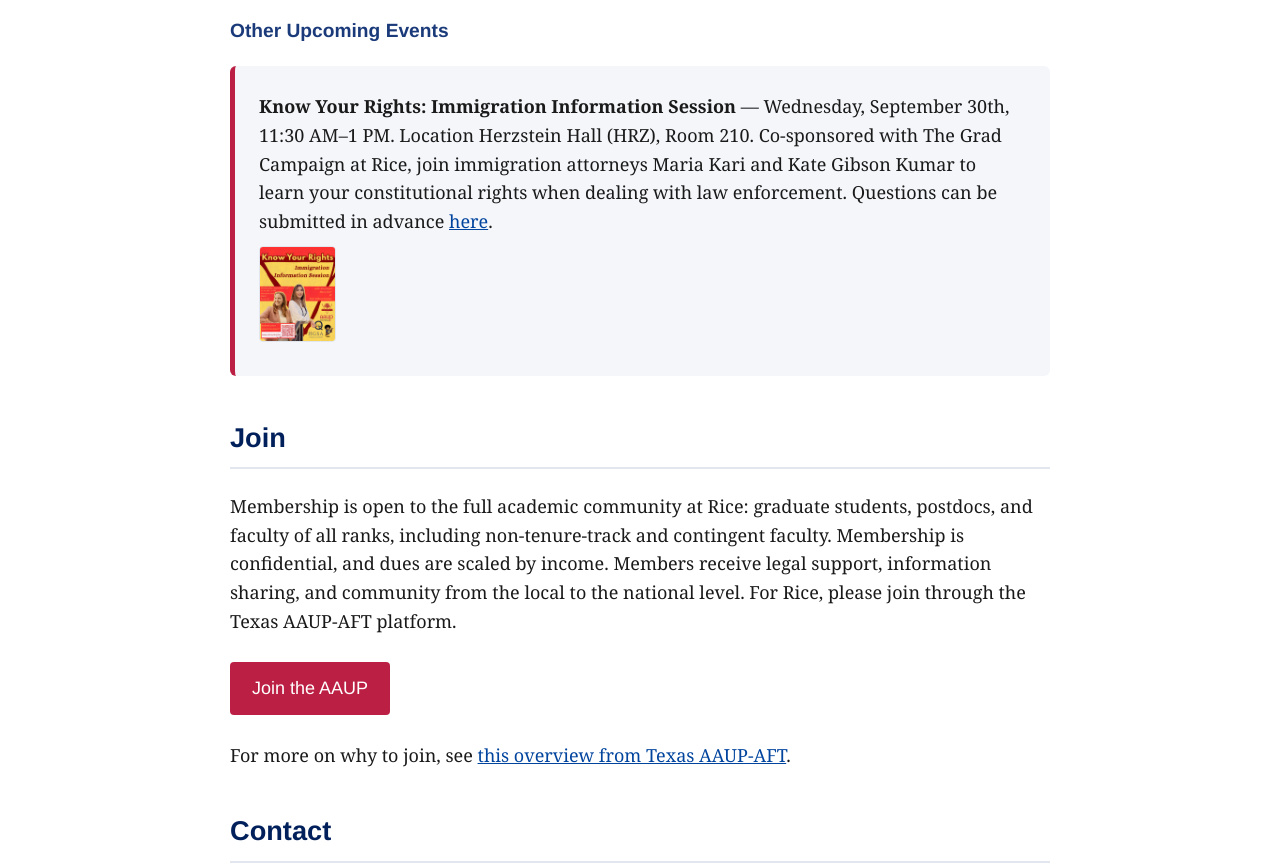
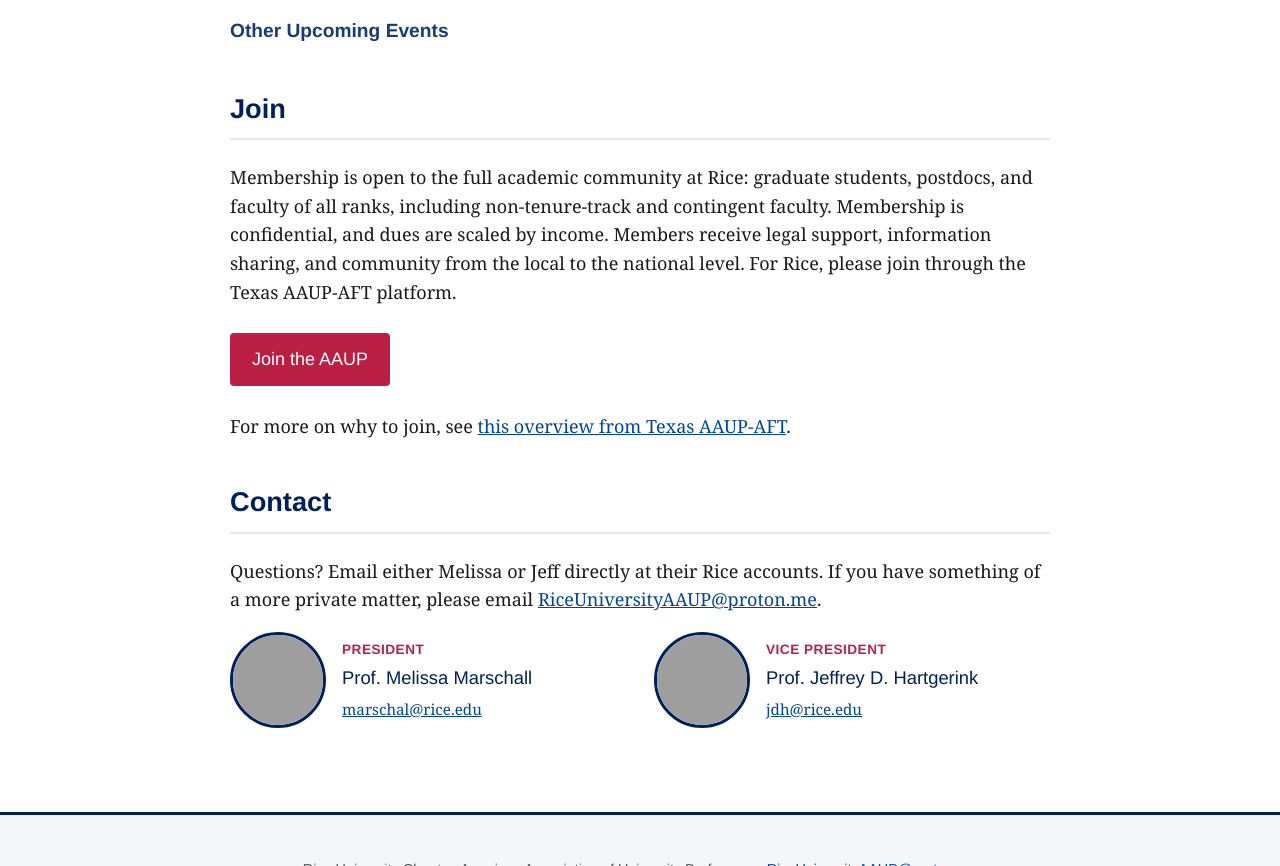
Before and after one commit to jdhartgerink/rice-aaup-webpage, a plain HTML site: page index.html in a window 1280 px wide. Shown: the part 971-1837 px from the top of the page. Drawn offline with Linux system fonts and the light colour scheme; grey boxes are pictures that could not be loaded.

Commit message:
Add files via upload

```diff
--- a/index.html
+++ b/index.html
@@ -69,12 +69,6 @@
 
 
       <h3>Other Upcoming Events</h3>
-      <div class="meeting-card">
-        <p><strong>Know Your Rights: Immigration Information Session</strong> &mdash; Wednesday, September 30th, 11:30 AM&ndash;1 PM. Location Herzstein Hall (HRZ), Room 210. Co-sponsored with The Grad Campaign at Rice, join immigration attorneys Maria Kari and Kate Gibson Kumar to learn your constitutional rights when dealing with law enforcement. Questions can be submitted in advance <a href="https://bit.ly/4r5JZtu">here</a>.</p>
-        <p>
-          <a href="assets/kyr-flyer.png"><img class="flyer-thumb" src="assets/kyr-flyer-thumb.png" alt="Event flyer for the Know Your Rights: Immigration Information Session on September 30, Herzstein Hall Room 210"></a>
-        </p>
-      </div>
       <!-- Add events here as they're scheduled, e.g.:
       <p class="when">Thursday, April 16, 2026 &middot; 3:30–5:00 pm CST</p>
       <p>Solidarity Teach-In on censorship, program closures, and targeted firings. Registration link here.</p>
```
